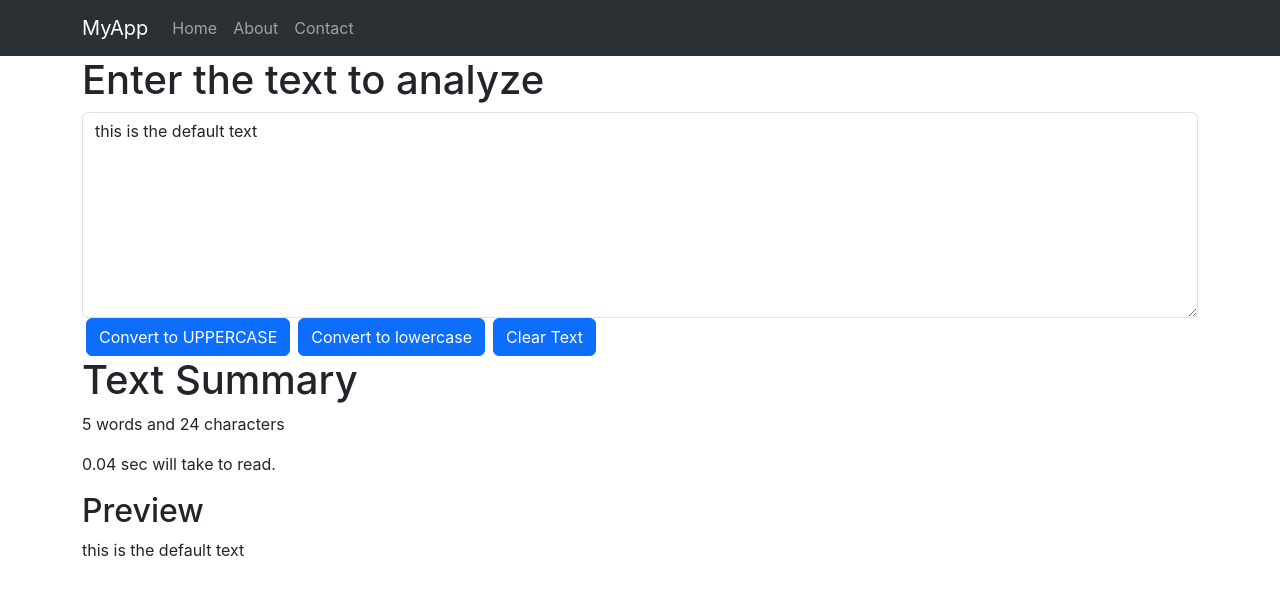
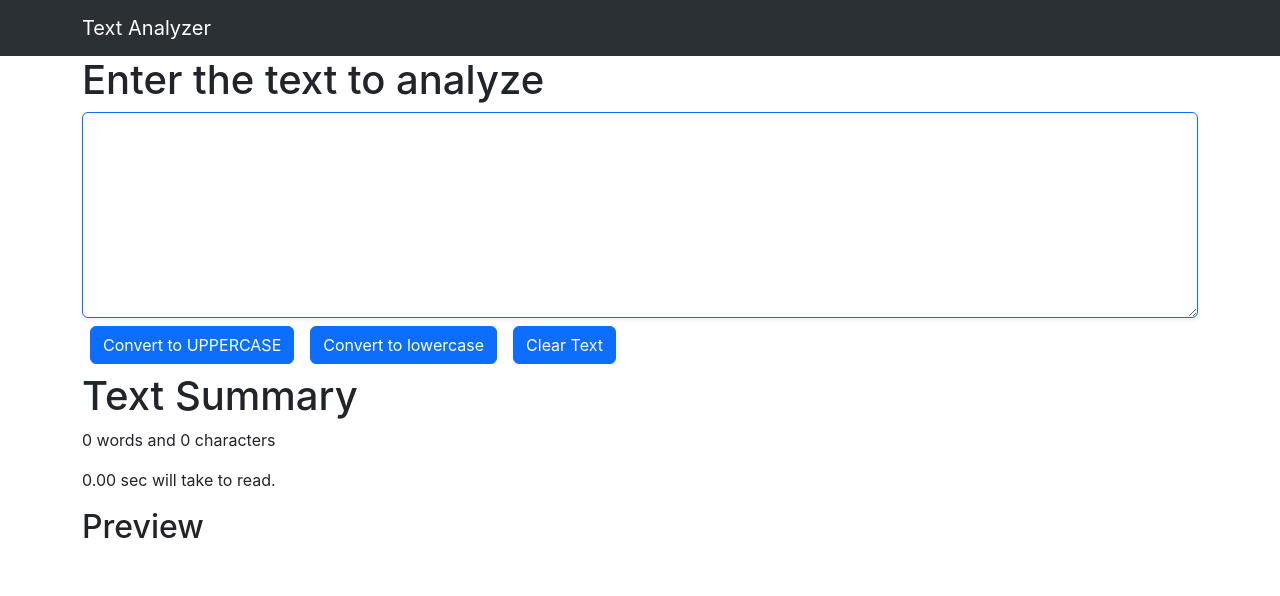
Before and after one commit to tusharmuley/Text-analyzer, a React (Create React App) app: page / in a window 1280 px wide. Shown: the top 596 px of the page. Built offline with nearby package versions, Linux system fonts and the light colour scheme.

Commit message:
bug fixex

```diff
--- a/src/App.js
+++ b/src/App.js
@@ -4,15 +4,15 @@ import { TextForm } from './components/TextForm';
 
 function App() {
   const links = [
-    { text: 'Home', url: '/' },
-    { text: 'About', url: '/about' },
-    { text: 'Contact', url: '/contact' },
+    // { text: 'Home', url: '/' },
+    // { text: 'About', url: '/about' },
+    // { text: 'Contact', url: '/contact' },
   ];
 
   return (
     <div>
       {/* Props pass kar rahe hain */}
-      <Navbar brand="MyApp" links={links} />
+      <Navbar brand="Text Analyzer" links={links} />
       <TextForm heading="Enter the text to analyze"/>
     </div>
   );
--- a/src/components/TextForm.js
+++ b/src/components/TextForm.js
@@ -1,7 +1,7 @@
 import React, { useState } from 'react';
 
 export const TextForm = (props) => {
-  const [text, setText] = useState('this is the default text');
+  const [text, setText] = useState('');
 
   const inputOnChange = (event) => {
     console.log('text', event.target.value);
@@ -41,15 +41,15 @@ export const TextForm = (props) => {
       <div className="container">
         <h1>{props.heading}</h1>
         <div className="form-group">
-          <textarea className="form-control" value={text} onChange={inputOnChange} rows="8"></textarea>
+          <textarea className="form-control border-primary shadow-sm focus-ring" value={text} onChange={inputOnChange} rows="8"></textarea>
         </div>
-        <button type="button" className="btn btn-primary mx-1" onClick={convertToUppercase}>
+        <button type="button" className="btn btn-primary m-2 m" onClick={convertToUppercase}>
           Convert to UPPERCASE{' '}
         </button>
-        <button type="button" className="btn btn-primary mx-1" onClick={convertToLowercase}>
+        <button type="button" className="btn btn-primary m-2" onClick={convertToLowercase}>
           Convert to lowercase
         </button>
-        <button type="button" className="btn btn-primary mx-1" onClick={convertClearText}>
+        <button type="button" className="btn btn-primary m-2" onClick={convertClearText}>
           Clear Text
         </button>
       </div>
```
